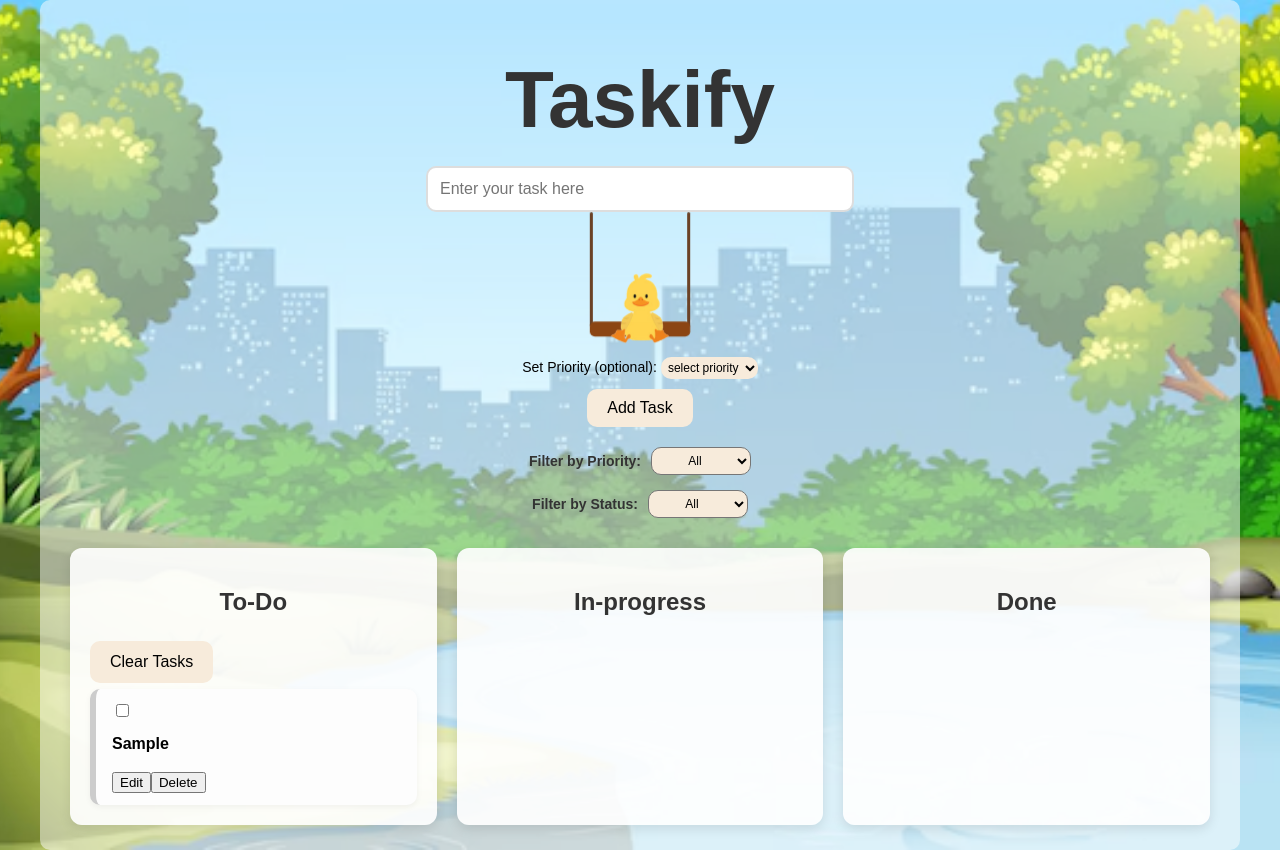
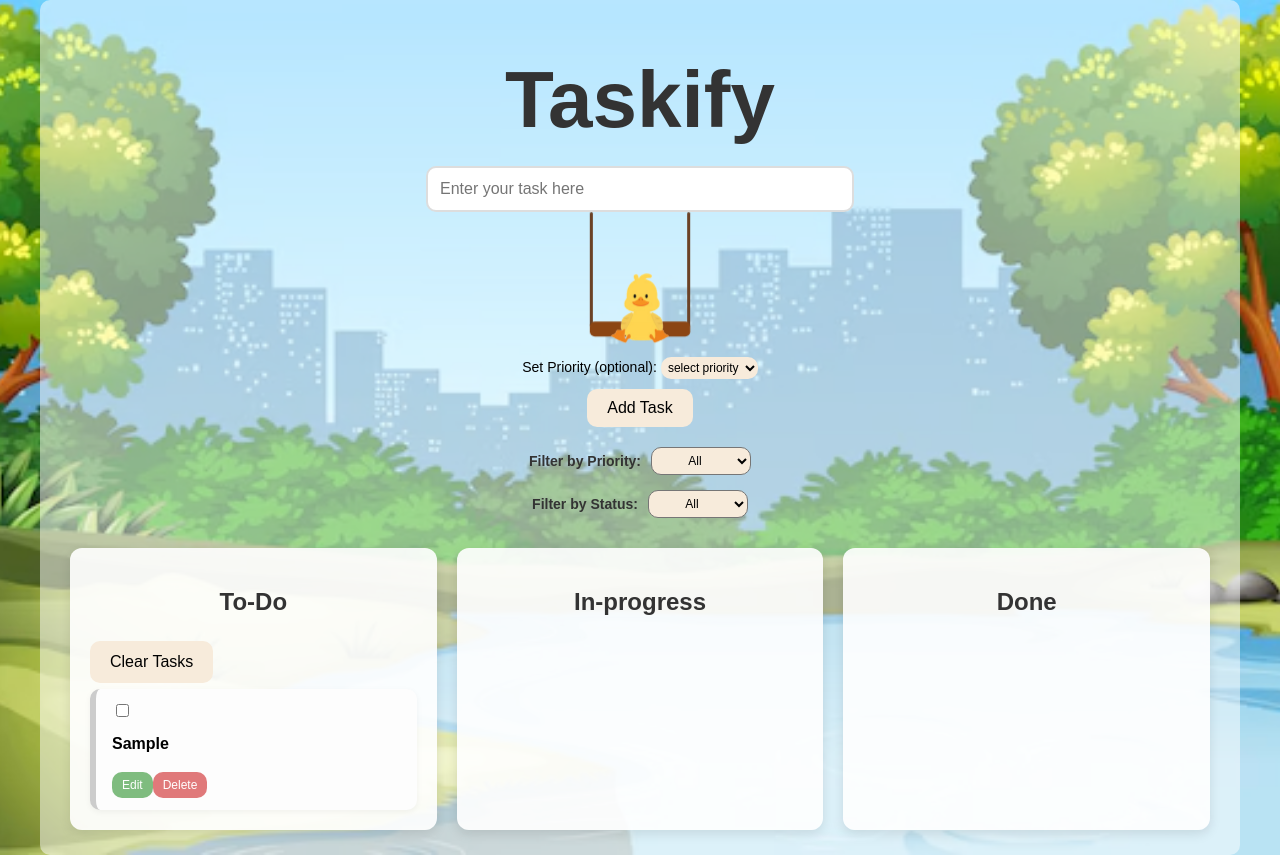
Before and after one commit to gracelo0717/taskify, a website: page index.html in a window 1280 px wide. Both pictures are taken after typing "Sample" into the empty fields and a click on the button "Add Task". Drawn offline with Linux system fonts and the light colour scheme.

Commit message:
change edit/delete button styles

```diff
--- a/styles/index.css
+++ b/styles/index.css
@@ -272,6 +272,36 @@ h1 {
   margin-top: 2px;
 }
 
+.task-item .edit-btn,
+.task-item .delete-btn {
+  background-color: #6a7f8c;
+  color: white;
+  padding: 6px 10px;
+  font-size: 12px;
+  border: none;
+  border-radius: 10px;
+  cursor: pointer;
+  transition: background-color 0.3s ease, transform 0.2s ease;
+}
+
+.task-item .edit-btn {
+  background-color: #7fbc7f;
+}
+
+.task-item .edit-btn:hover {
+  background-color: #6ca76d;
+  transform: scale(1.05);
+}
+
+.task-item .delete-btn {
+  background-color: #e0797a;
+}
+
+.task-item .delete-btn:hover {
+  background-color: #d36865;
+  transform: scale(1.05);
+}
+
 .priority-dot.priority-high {
   background-color: rgb(255, 89, 89) !important;
 }
```
